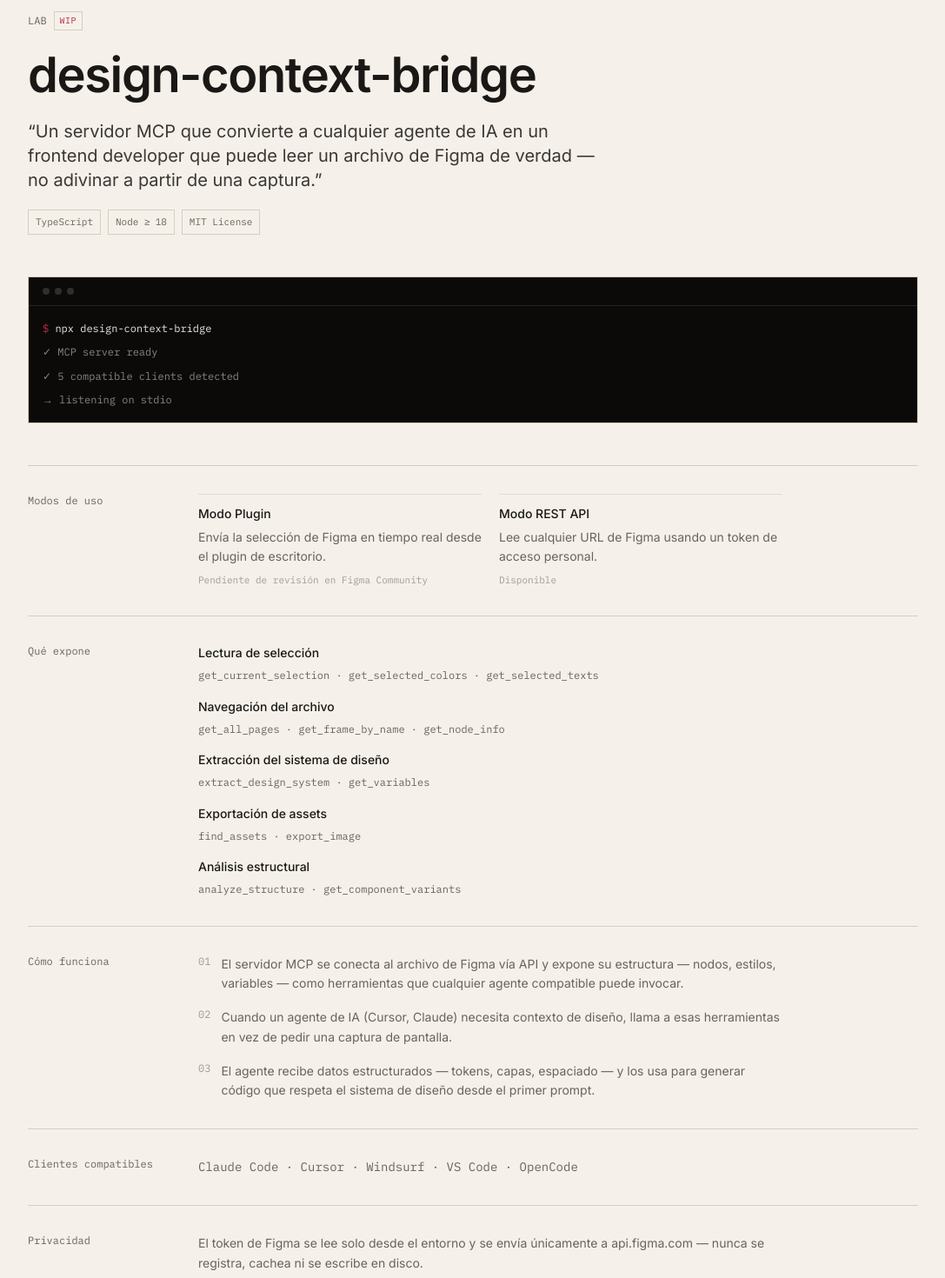
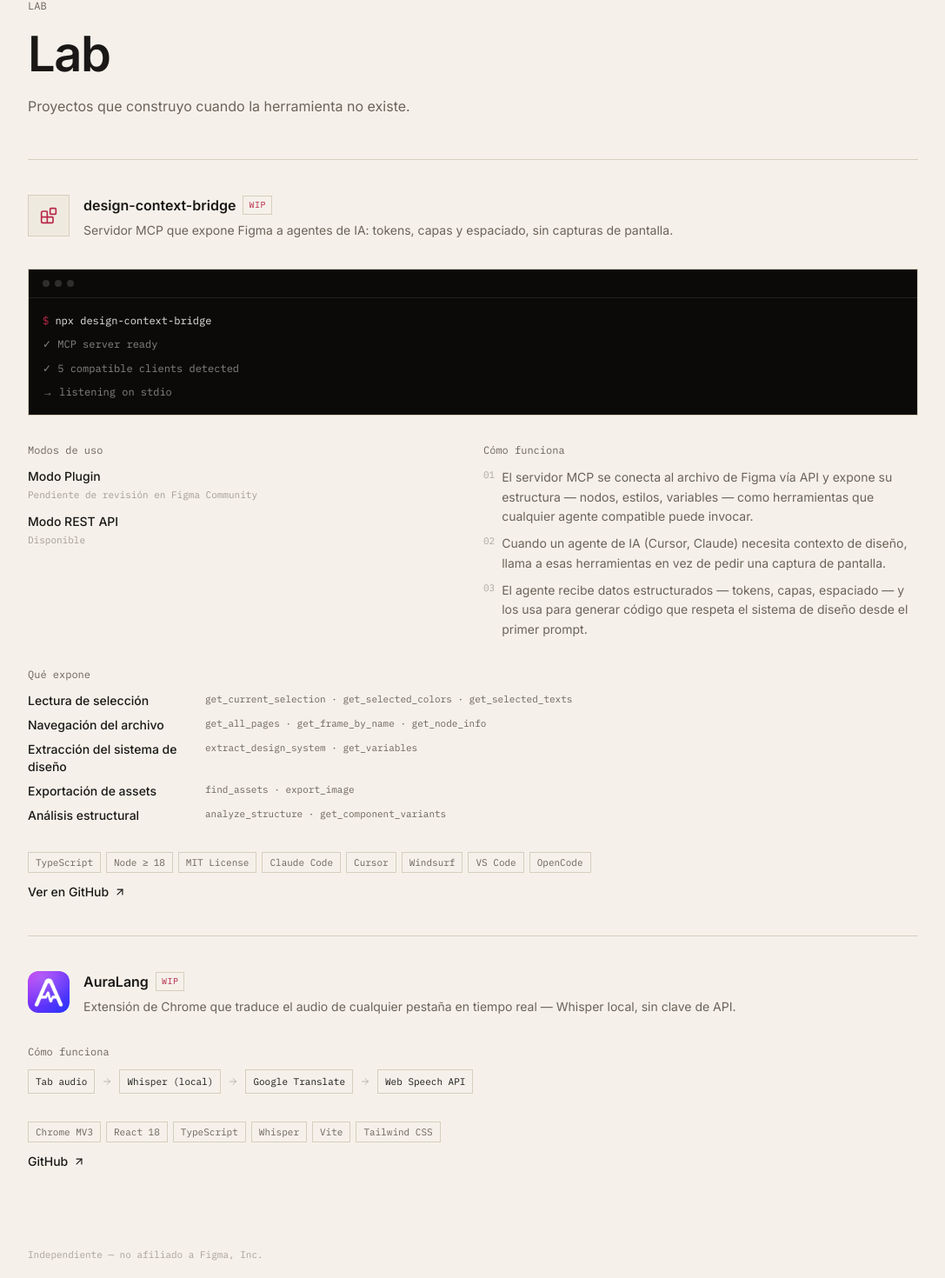
Before and after one commit to CristinaFores/portafolio, a Next.js app: page /lab in a window 1280 px wide. Shown: the part 157-1627 px from the top of the page at 87% size, without its empty margins (96-1183 px from the left). Built offline with nearby package versions, Linux system fonts and the light colour scheme.

Commit message:
feat: refactor lab page as project list with icons and details

```diff
--- a/components/lab-content.tsx
+++ b/components/lab-content.tsx
@@ -2,7 +2,7 @@
 
 import Link from "next/link"
 import Image from "next/image"
-import { ArrowLeft, ArrowUpRight } from "lucide-react"
+import { ArrowLeft, ArrowUpRight, Blocks, ArrowRight } from "lucide-react"
 import { LAB_PROJECT } from "@/lib/data/lab-project"
 import { TerminalSnippet } from "@/components/terminal-snippet"
 import { useLocale } from "@/lib/locale-context"
@@ -10,22 +10,10 @@
 
 const STEP_KEYS = ["lab.howItWorks.step1", "lab.howItWorks.step2", "lab.howItWorks.step3"] as const
 
-type SectionProps = {
-  label: string
-  children: React.ReactNode
-}
-
-function Section({ label, children }: SectionProps) {
-  return (
-    <section className="grid gap-4 border-t border-border py-8 md:grid-cols-[180px_1fr]">
-      <h2 className="font-mono text-xs text-muted-foreground">{label}</h2>
-      <div>{children}</div>
-    </section>
-  )
-}
+const AURALANG_PIPELINE = ["Tab audio", "Whisper (local)", "Google Translate", "Web Speech API"]
 
 /**
- * Dedicated page for the design-context-bridge MCP project.
+ * Lab index — list of in-progress projects with their details.
  */
 export function LabContent() {
   const { t, locale } = useLocale()
@@ -33,8 +21,8 @@
   return (
     <div className="px-6 pb-24 pt-28">
       <div className="mx-auto flex max-w-5xl flex-col gap-12">
-        <header className="flex flex-col gap-8">
-          <div>
+
+        <header className="flex flex-col gap-6">
           <Link
             href="/"
             className="group inline-flex items-center gap-1.5 text-sm text-muted-foreground transition-colors hover:text-foreground"
@@ -42,36 +30,40 @@
             <ArrowLeft className="h-3.5 w-3.5 transition-transform duration-200 group-hover:-translate-x-0.5" />
             {t("lab.backToHome")}
           </Link>
-          </div>
-
-          <div className="flex flex-col gap-4">
-            <div className="flex items-center gap-2 font-mono text-xs text-muted-foreground">
-              <span>{t("lab.sectionIndex")}</span>
-              <span className="border border-border px-1.5 py-0.5 text-[10px] uppercase tracking-wider text-accent">
-                {t("lab.status")}
-              </span>
-            </div>
+          <div className="flex flex-col gap-3">
+            <p className="font-mono text-xs text-muted-foreground">{t("lab.sectionIndex")}</p>
             <h1
               className="font-semibold leading-tight tracking-[-0.025em]"
               style={{ fontSize: "clamp(2rem, 5vw, 3.5rem)" }}
             >
-              {t("lab.title")}
+              Lab
             </h1>
-            <p className="max-w-2xl text-pretty text-lg leading-relaxed text-foreground/85 sm:text-xl">
-              “{LAB_PROJECT.quote[locale]}”
+            <p className="max-w-xl text-base leading-relaxed text-muted-foreground">
+              {t("lab.pageSubtitle")}
             </p>
-            <div className="flex flex-wrap gap-2 pt-1">
-              {LAB_PROJECT.techBadges.map((badge) => (
-                <span
-                  key={badge}
-                  className="border border-border px-2 py-1 font-mono text-[11px] text-muted-foreground"
-                >
-                  {badge}
+          </div>
+        </header>
+
+        <div className="flex flex-col">
+
+          {/* design-context-bridge */}
+          <article className="flex flex-col gap-8 border-t border-border py-10">
+            <div className="flex items-start gap-4">
+              <div className="flex h-12 w-12 shrink-0 items-center justify-center border border-border bg-secondary">
+                <Blocks className="h-5 w-5 text-accent" />
+              </div>
+              <div className="flex flex-col gap-1.5">
+                <div className="flex flex-wrap items-center gap-2">
+                  <h2 className="text-base font-semibold text-foreground">design-context-bridge</h2>
+                  <span className="border border-border px-1.5 py-0.5 font-mono text-[10px] uppercase tracking-wider text-accent">
+                    {t("lab.status")}
                   </span>
-              ))}
+                </div>
+                <p className="text-sm leading-relaxed text-muted-foreground">
+                  {t("mcp.subhead")}
+                </p>
               </div>
             </div>
-        </header>
 
             <TerminalSnippet
               command={LAB_PROJECT.installCommand}
@@ -82,82 +74,86 @@
               ]}
             />
 
-        <div className="flex flex-col">
-          <Section label={t("lab.modes.title")}>
-            <div className="grid max-w-2xl gap-5 sm:grid-cols-2">
+            <div className="grid gap-6 sm:grid-cols-2">
+              <div className="flex flex-col gap-3">
+                <p className="font-mono text-xs text-muted-foreground">{t("lab.modes.title")}</p>
+                <div className="flex flex-col gap-3">
                   {LAB_PROJECT.modes.map((mode) => (
-                <div key={mode.name.en} className="flex flex-col gap-1.5 border-t border-border/60 pt-3">
-                  <h3 className="text-sm font-medium text-foreground">{mode.name[locale]}</h3>
-                  <p className="text-sm leading-relaxed text-muted-foreground">{mode.description[locale]}</p>
+                    <div key={mode.name.en} className="flex flex-col gap-0.5">
+                      <span className="text-sm font-medium text-foreground">{mode.name[locale]}</span>
                       <span className="font-mono text-[11px] text-muted-foreground/60">{mode.status[locale]}</span>
                     </div>
                   ))}
                 </div>
-          </Section>
+              </div>
 
-          <Section label={t("lab.capabilities.title")}>
-            <div className="flex max-w-2xl flex-col gap-4">
-              {LAB_PROJECT.toolGroups.map((group) => (
-                <div key={group.label.en} className="flex flex-col gap-1.5">
-                  <h3 className="text-sm font-medium text-foreground">{group.label[locale]}</h3>
-                  <p className="font-mono text-[12px] leading-relaxed text-muted-foreground">
-                    {group.tools.join(" · ")}
-                  </p>
-                </div>
-              ))}
-            </div>
-          </Section>
-
-          <Section label={t("lab.howItWorks.title")}>
-            <ol className="flex max-w-2xl flex-col gap-4">
+              <div className="flex flex-col gap-3">
+                <p className="font-mono text-xs text-muted-foreground">{t("lab.howItWorks.title")}</p>
+                <ol className="flex flex-col gap-2">
                   {STEP_KEYS.map((key, i) => (
-                <li key={key} className="flex items-start gap-3 text-sm leading-relaxed text-muted-foreground">
-                  <span className="font-mono text-xs text-muted-foreground/60">
+                    <li key={key} className="flex items-start gap-2 text-sm leading-relaxed text-muted-foreground">
+                      <span className="shrink-0 font-mono text-[11px] text-muted-foreground/50">
                         {String(i + 1).padStart(2, "0")}
                       </span>
                       {t(key)}
                     </li>
                   ))}
                 </ol>
-          </Section>
-
-          <Section label={t("lab.clients.title")}>
-            <p className="max-w-2xl font-mono text-sm leading-relaxed text-muted-foreground">
-              {LAB_PROJECT.supportedClients.join(" · ")}
-            </p>
-          </Section>
-
-          <Section label={t("lab.security.title")}>
-            <p className="max-w-2xl text-sm leading-relaxed text-muted-foreground">
-              {LAB_PROJECT.security[locale]}
-            </p>
-          </Section>
-
-          <Section label={t("lab.about.title")}>
-            <p className="max-w-2xl text-sm leading-relaxed text-muted-foreground sm:text-base">
-              {t("mcp.explainer")}
-            </p>
-          </Section>
+              </div>
             </div>
 
-        <div className="flex flex-col gap-6 border-t border-border pt-8">
-          <p className="font-mono text-xs text-muted-foreground">{t("lab.alsoBuilding")}</p>
+            <div className="flex flex-col gap-3">
+              <p className="font-mono text-xs text-muted-foreground">{t("lab.capabilities.title")}</p>
+              <div className="flex flex-col gap-2">
+                {LAB_PROJECT.toolGroups.map((group) => (
+                  <div key={group.label.en} className="flex flex-col gap-0.5 sm:flex-row sm:gap-3">
+                    <span className="shrink-0 text-sm font-medium text-foreground sm:w-48">{group.label[locale]}</span>
+                    <span className="font-mono text-[11px] leading-relaxed text-muted-foreground">
+                      {group.tools.join(" · ")}
+                    </span>
+                  </div>
+                ))}
+              </div>
+            </div>
+
+            <div className="flex flex-col gap-3">
+              <div className="flex flex-wrap gap-1.5">
+                {LAB_PROJECT.techBadges.map((badge) => (
+                  <span key={badge} className="border border-border px-2 py-0.5 font-mono text-[11px] text-muted-foreground">
+                    {badge}
+                  </span>
+                ))}
+                {LAB_PROJECT.supportedClients.map((client) => (
+                  <span key={client} className="border border-border px-2 py-0.5 font-mono text-[11px] text-muted-foreground">
+                    {client}
+                  </span>
+                ))}
+              </div>
               <a
-            href="https://github.com/CristinaFores/auralang"
+                href={PROFILE.designContextBridgeUrl}
                 target="_blank"
                 rel="noopener noreferrer"
-            className="group flex flex-col gap-4 rounded-none border border-border p-5 transition-colors hover:border-foreground/30 sm:flex-row sm:items-start sm:gap-6"
+                className="group inline-flex items-center gap-1.5 text-sm font-medium text-foreground transition-colors hover:text-accent"
               >
+                {t("mcp.cta")}
+                <ArrowUpRight className="h-3.5 w-3.5 transition-transform group-hover:-translate-y-0.5 group-hover:translate-x-0.5" />
+              </a>
+            </div>
+          </article>
+
+          {/* AuraLang */}
+          <article className="flex flex-col gap-8 border-t border-border py-10">
+            <div className="flex items-start gap-4">
               <Image
                 src="/images/auralang/logo-app.webp"
                 alt="AuraLang"
                 width={48}
                 height={48}
-              className="shrink-0 rounded-lg"
+                className="shrink-0 rounded-xl"
               />
-            <div className="flex flex-col gap-2">
+              <div className="flex flex-col gap-1.5">
                 <div className="flex flex-wrap items-center gap-2">
-                <span className="text-sm font-medium text-foreground">AuraLang</span>
+                  <h2 className="text-base font-semibold text-foreground">AuraLang</h2>
                   <span className="border border-border px-1.5 py-0.5 font-mono text-[10px] uppercase tracking-wider text-accent">
                     {t("lab.status")}
                   </span>
@@ -165,29 +161,48 @@
                 <p className="text-sm leading-relaxed text-muted-foreground">
                   {t("lab.auralang.description")}
                 </p>
-              <div className="flex flex-wrap gap-1.5 pt-1">
-                {["Chrome MV3", "React 18", "TypeScript", "Whisper", "Vite"].map((badge) => (
+              </div>
+            </div>
+
+            <div className="flex flex-col gap-3">
+              <p className="font-mono text-xs text-muted-foreground">{t("lab.howItWorks.title")}</p>
+              <div className="flex flex-wrap items-center gap-2">
+                {AURALANG_PIPELINE.map((step, i) => (
+                  <span key={step} className="flex items-center gap-2">
+                    <span className="border border-border px-2 py-1 font-mono text-[11px] text-foreground">
+                      {step}
+                    </span>
+                    {i < AURALANG_PIPELINE.length - 1 && (
+                      <ArrowRight className="h-3 w-3 shrink-0 text-muted-foreground/40" />
+                    )}
+                  </span>
+                ))}
+              </div>
+            </div>
+
+            <div className="flex flex-col gap-3">
+              <div className="flex flex-wrap gap-1.5">
+                {["Chrome MV3", "React 18", "TypeScript", "Whisper", "Vite", "Tailwind CSS"].map((badge) => (
                   <span key={badge} className="border border-border px-2 py-0.5 font-mono text-[11px] text-muted-foreground">
                     {badge}
                   </span>
                 ))}
               </div>
-            </div>
+              <a
+                href="https://github.com/CristinaFores/auralang"
+                target="_blank"
+                rel="noopener noreferrer"
+                className="group inline-flex items-center gap-1.5 text-sm font-medium text-foreground transition-colors hover:text-accent"
+              >
+                GitHub
+                <ArrowUpRight className="h-3.5 w-3.5 transition-transform group-hover:-translate-y-0.5 group-hover:translate-x-0.5" />
               </a>
             </div>
+          </article>
 
-        <div className="flex flex-col gap-3 border-t border-border pt-8">
-          <a
-            href={PROFILE.designContextBridgeUrl}
-            target="_blank"
-            rel="noopener noreferrer"
-            className="btn-primary group inline-flex h-10 w-fit items-center gap-1.5 px-5 text-sm font-medium"
-          >
-            {t("mcp.cta")}
-            <ArrowUpRight className="h-3.5 w-3.5 transition-transform group-hover:-translate-y-0.5 group-hover:translate-x-0.5" />
-          </a>
+        </div>
+
         <p className="font-mono text-[11px] text-muted-foreground/55">{t("lab.disclaimer")}</p>
-        </div>
       </div>
     </div>
   )
--- a/lib/translations.ts
+++ b/lib/translations.ts
@@ -59,6 +59,7 @@
     "lab.install.title": "Instalación",
     "lab.security.title": "Privacidad",
     "lab.disclaimer": "Independiente — no afiliado a Figma, Inc.",
+    "lab.pageSubtitle": "Proyectos que construyo cuando la herramienta no existe.",
     "lab.alsoBuilding": "También en proceso",
     "lab.auralang.description": "Extensión de Chrome que traduce el audio de cualquier pestaña en tiempo real — Whisper local, sin clave de API.",
 
@@ -201,6 +202,7 @@
     "lab.install.title": "Install",
     "lab.security.title": "Privacy",
     "lab.disclaimer": "Independent — not affiliated with Figma, Inc.",
+    "lab.pageSubtitle": "Projects I build when the tool doesn't exist.",
     "lab.alsoBuilding": "Also in progress",
     "lab.auralang.description": "Chrome extension that translates any tab's audio in real time — local Whisper, no API key.",
 
```
Lines whose indentation alone changed are shown as unchanged.
